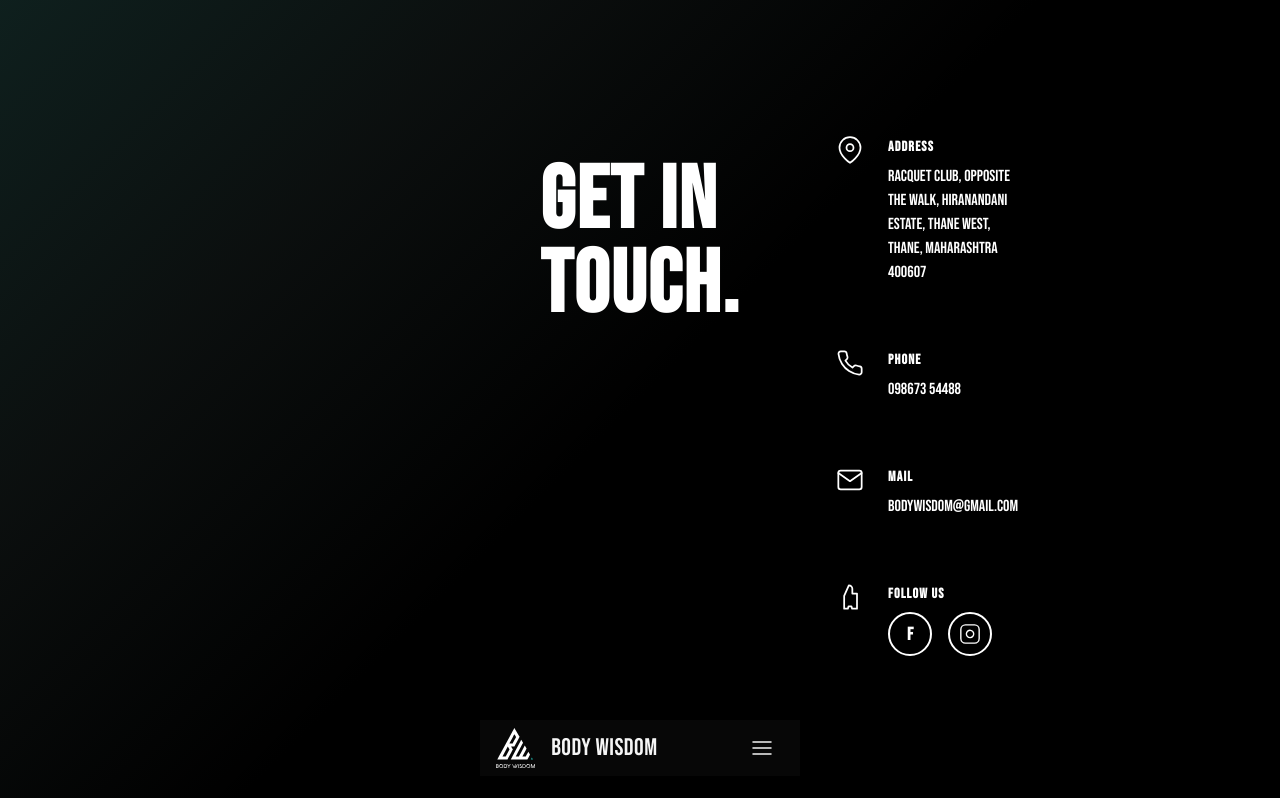
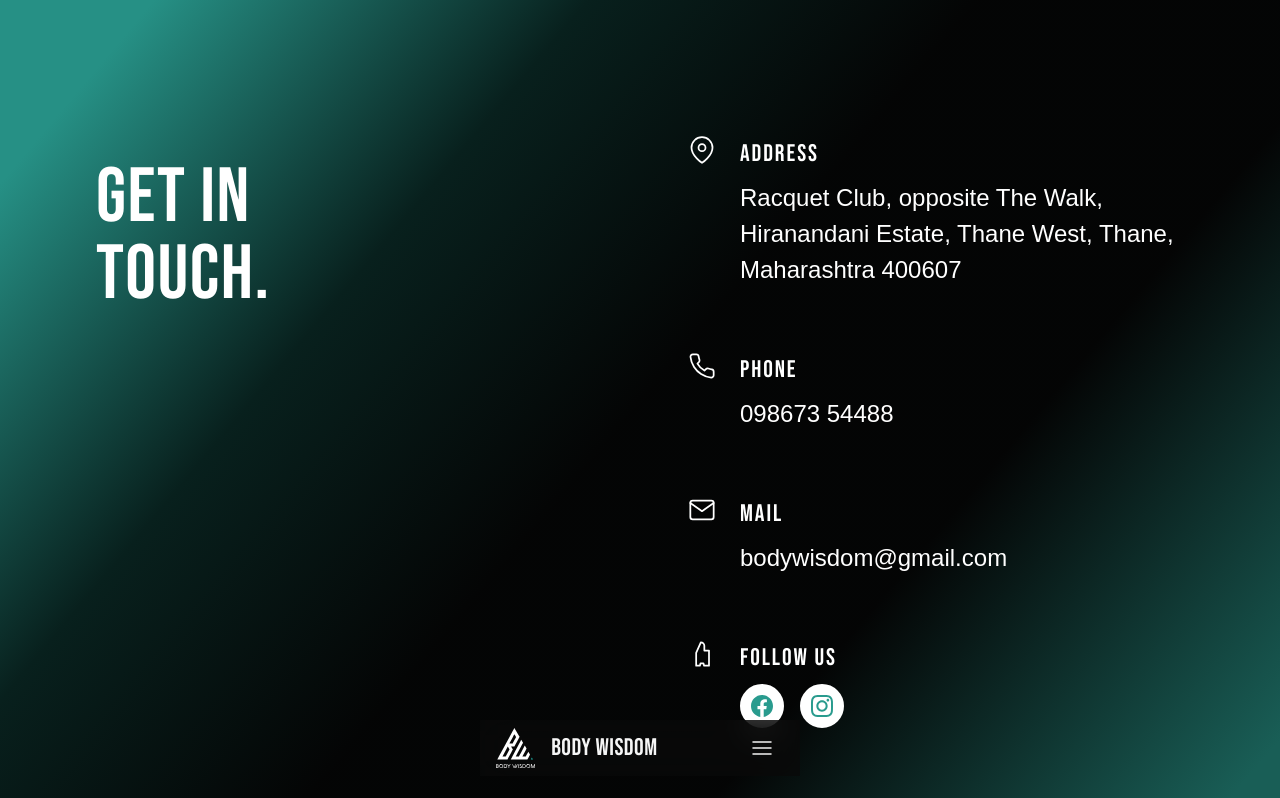
Before and after one commit to i1-D/Bodywise, a website: page contact-us.html in a window 1280 px wide. Shown: the top 798 px of the page. Drawn offline with Linux system fonts and the light colour scheme; a web font is replaced by a local one.

Commit message:
Contact page styling added

```diff
--- a/contact-us.html
+++ b/contact-us.html
@@ -11,6 +11,8 @@
   <link href="https://fonts.googleapis.com/css2?family=Bebas+Neue&display=swap" rel="stylesheet" />
   <link rel="preload" as="font" href="fonts/edosz.woff2" crossorigin>
   <link rel="preload" as="font" href="fonts/moon_walk.woff2" crossorigin>
+  <link rel="preload" as="font" href="fonts/DejaVuSans-Bold.woff2" crossorigin>
+  <link rel="preload" as="font" href="fonts/Dortmund-ExtraBold.woff2" crossorigin>
   <link rel="stylesheet" href="styles.css" />
 </head>
 <body>
@@ -57,9 +59,11 @@
             <div class="contact-section__detail">
               <strong class="contact-section__label">Follow us</strong>
               <div class="contact-section__social">
-                <a href="https://www.facebook.com/" class="contact-section__social-link" target="_blank" rel="noopener" aria-label="Facebook">f</a>
+                <a href="https://www.facebook.com/" class="contact-section__social-link" target="_blank" rel="noopener" aria-label="Facebook">
+                  <svg width="20" height="20" viewBox="0 0 24 24" fill="currentColor" aria-hidden="true"><path d="M24 12.073c0-6.627-5.373-12-12-12s-12 5.373-12 12c0 5.99 4.388 10.954 10.125 11.854v-8.385H7.078v-3.47h3.047V9.43c0-3.007 1.792-4.669 4.533-4.669 1.312 0 2.686.235 2.686.235v2.953H15.83c-1.491 0-1.956.925-1.956 1.874v2.25h3.328l-.532 3.47h-2.796v8.385C19.612 23.027 24 18.062 24 12.073z"/></svg>
+                </a>
                 <a href="https://www.instagram.com/" class="contact-section__social-link" target="_blank" rel="noopener" aria-label="Instagram">
-                  <svg width="20" height="20" viewBox="0 0 24 24" fill="none" stroke="currentColor" stroke-width="1.5"><rect x="2" y="2" width="20" height="20" rx="5" ry="5"/><path d="M16 11.37A4 4 0 1 1 12.63 8 4 4 0 0 1 16 11.37z"/><line x1="17.5" y1="6.5" x2="17.51" y2="6.5"/></svg>
+                  <svg width="20" height="20" viewBox="0 0 24 24" fill="currentColor" aria-hidden="true"><path d="M12 2.163c3.204 0 3.584.012 4.85.07 3.252.148 4.771 1.691 4.919 4.919.058 1.265.069 1.645.069 4.849 0 3.205-.012 3.584-.069 4.849-.149 3.225-1.664 4.771-4.919 4.919-1.266.058-1.644.07-4.85.07-3.204 0-3.584-.012-4.849-.07-3.26-.149-4.771-1.699-4.919-4.92-.058-1.265-.07-1.644-.07-4.849 0-3.204.013-3.583.07-4.849.149-3.227 1.664-4.771 4.919-4.919 1.266-.057 1.645-.069 4.849-.069zm0-2.163c-3.259 0-3.667.014-4.947.072-4.358.2-6.78 2.618-6.98 6.98-.059 1.281-.073 1.689-.073 4.948 0 3.259.014 3.668.072 4.948.2 4.358 2.618 6.78 6.98 6.98 1.281.058 1.689.072 4.948.072 3.259 0 3.668-.014 4.948-.072 4.354-.2 6.782-2.618 6.979-6.98.059-1.28.073-1.689.073-4.948 0-3.259-.014-3.667-.072-4.947-.196-4.354-2.617-6.78-6.979-6.98-1.281-.059-1.69-.073-4.949-.073zm0 5.838c-3.403 0-6.162 2.759-6.162 6.162s2.759 6.163 6.162 6.163 6.162-2.759 6.162-6.163c0-3.403-2.759-6.162-6.162-6.162zm0 10.162c-2.209 0-4-1.79-4-4 0-2.209 1.791-4 4-4s4 1.791 4 4c0 2.21-1.791 4-4 4zm6.406-11.845c-.796 0-1.441.645-1.441 1.44s.645 1.44 1.441 1.44c.795 0 1.439-.645 1.439-1.44s-.644-1.44-1.439-1.44z"/></svg>
                 </a>
               </div>
             </div>
--- a/styles.css
+++ b/styles.css
@@ -25,6 +25,15 @@
   font-display: swap;
 }
 
+@font-face {
+  font-family: 'Dortmund';
+  src: url('fonts/Dortmund-ExtraBold.woff2') format('woff2'),
+       url('fonts/Dortmund-ExtraBold.woff2') format('woff');
+  font-weight: normal;
+  font-style: normal;
+  font-display: swap;
+}
+
 :root {
   --color-primary: #299B8E;
   --color-bg: #0a0a0a;
@@ -37,7 +46,7 @@
   --features-text: #FFFFFF;
   --font-display: 'Bebas Neue', sans-serif;
   --font-edosz: 'Edosz', sans-serif;
-  --font-button: 'Moon_walk', sans-serif;
+  --font-moonwalk: 'Moon_walk', sans-serif;
   --font-dejavu: 'DejaVuSans', sans-serif;
   --space-xs: 0.5rem;
   --space-sm: 1rem;
@@ -266,7 +275,7 @@
 }
 
 .header__nav-link {
-  font-family: var(--font-button);
+  font-family: var(--font-moonwalk);
   font-size: 1.2rem;
   letter-spacing: -1px;
   text-align: center;
@@ -473,7 +482,7 @@
 }
 
 .clubs__link {
-  font-family: var(--font-button);
+  font-family: var(--font-moonwalk);
   font-size: 1rem;
   font-weight: 600;
   text-transform: uppercase;
@@ -909,17 +918,15 @@
 /* Contact page — Get in Touch two-column section */
 .contact-section {
   min-height: 100vh;
-  background: #000;
-  background: linear-gradient(135deg, rgba(41, 155, 142, 0.15) 0%, rgba(41, 155, 142, 0.03) 25%, #000 50%, #000 100%);
-  padding: calc(var(--header-height, 72px) + var(--space-2xl)) var(--space-lg) var(--space-3xl);
+  background: linear-gradient(130deg, #269085 7.68%, #08201D 29.34%, rgba(0, 1, 1, 0.60) 48.83%, rgba(0, 1, 1, 0.60) 68.99%, #195E56 94.78%);
+  padding: calc(var(--header-height, 72px) + var(--space-2xl)) var(--space-3xl);
 }
 
 .contact-section__inner {
   display: grid;
-  grid-template-columns: 0.9fr 1.1fr;
+  grid-template-columns: 1fr 1fr;
   gap: var(--space-3xl);
-  max-width: var(--container-max);
-  margin: 0 auto;
+  width: 100%;
   align-items: start;
 }
 
@@ -928,10 +935,10 @@
 }
 
 .contact-section__title {
-  font-family: var(--font-display);
-  font-size: clamp(3rem, 8vw, 5.5rem);
-  font-weight: 700;
-  line-height: 0.95;
+  font-family: var(--font-dortmund);
+  font-size: clamp(3rem, 6vw, 8rem);
+  font-weight: 500;
+  line-height: 1;
   letter-spacing: 0.02em;
   color: #fff;
   margin: 0;
@@ -971,8 +978,9 @@
 
 .contact-section__label {
   display: block;
-  font-size: 0.875rem;
-  font-weight: 700;
+  font-family: var(--font-dortmund);
+  font-size: 1.5rem;
+  font-weight: 500;
   text-transform: uppercase;
   letter-spacing: 0.08em;
   color: #fff;
@@ -980,7 +988,9 @@
 }
 
 .contact-section__text {
-  font-size: 1rem;
+  font-family: var(--font-dejavu);
+  font-weight: 500;
+  font-size: 1.5rem;
   line-height: 1.5;
   color: #fff;
   margin: 0;
@@ -1010,8 +1020,8 @@
   height: 44px;
   border-radius: 50%;
   border: 2px solid #fff;
-  background: #000;
-  color: #fff;
+  background: #fff;
+  color: var(--color-primary);
   font-weight: 700;
   font-size: 1.125rem;
   text-decoration: none;
@@ -1019,6 +1029,8 @@
 }
 
 .contact-section__social-link:hover {
+  background: var(--color-primary);
+  color: #fff;
   border-color: var(--color-primary);
   transform: scale(1.05);
 }
@@ -1119,7 +1131,7 @@
 
 
 .how-card__header {
-  font-family: var(--font-button);
+  font-family: var(--font-moonwalk);
   font-size: 1.5rem;
   font-weight: 300;
   text-transform: uppercase;
```
